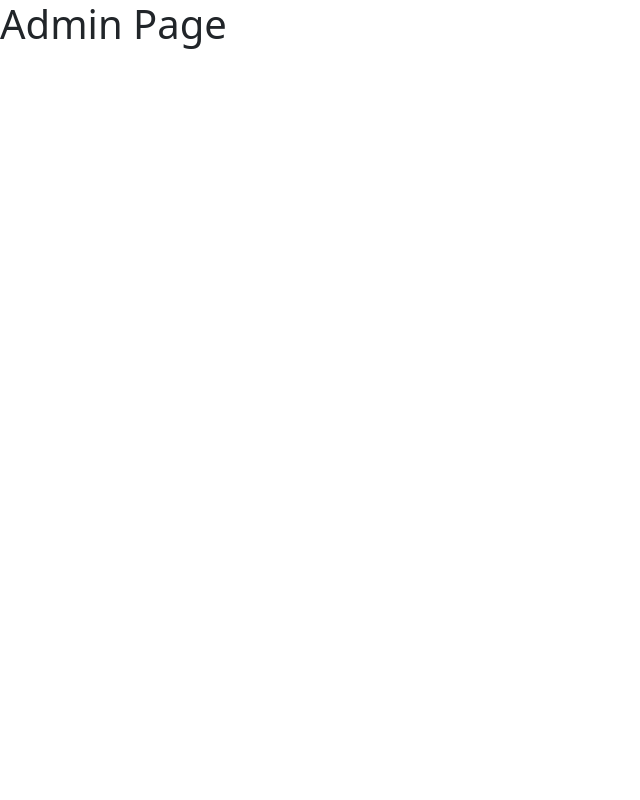
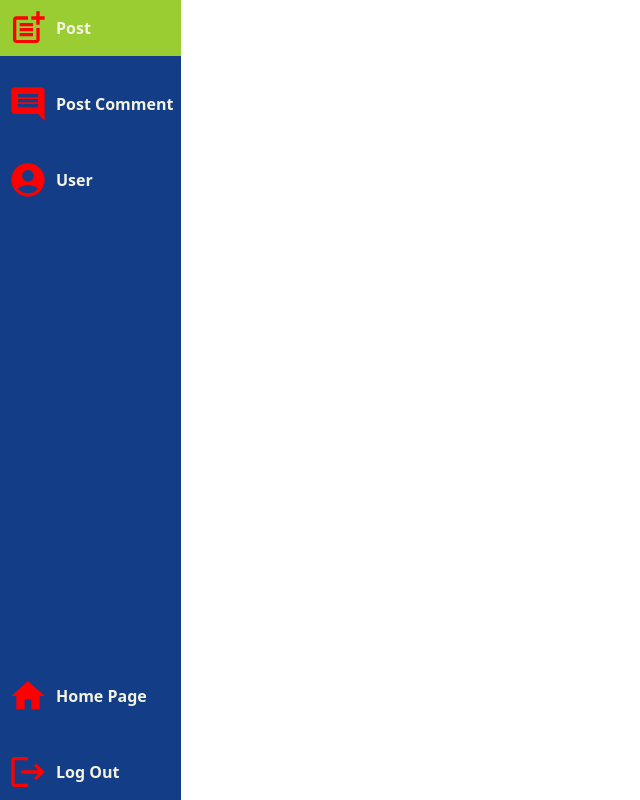
Before and after one commit to TDMinhNhat/web_blog_www_lab06, a React (Vite) app in the folder blog_fe_lab06/: page /admin in a window 1280 px wide. Shown: the whole page, without its empty margins (0-640 px from the left). Built offline with nearby package versions, Linux system fonts and the light colour scheme.

Commit message:
design tab controller admin page

```diff
--- a/blog_fe_lab06/package.json
+++ b/blog_fe_lab06/package.json
@@ -10,6 +10,10 @@
     "preview": "vite preview"
   },
   "dependencies": {
+    "@emotion/react": "^11.13.3",
+    "@emotion/styled": "^11.13.0",
+    "@mui/icons-material": "^6.1.6",
+    "@mui/material": "^6.1.6",
     "axios": "^1.7.7",
     "bootstrap": "^5.3.3",
     "jquery": "^3.7.1",
--- /dev/null
+++ b/blog_fe_lab06/src/components/admin/TabAdminComponent.tsx
@@ -0,0 +1,48 @@
+import React from "react";
+import "../../../node_modules/bootstrap/dist/css/bootstrap.css";
+import "../../../node_modules/bootstrap/dist/js/bootstrap.js";
+import "../../styles/base.scss";
+import "../../styles/admin/tab_admin.scss"
+import PostAddIcon from '@mui/icons-material/PostAdd';
+import CommentIcon from '@mui/icons-material/Comment';
+import AccountCircleIcon from '@mui/icons-material/AccountCircle';
+import HomeIcon from '@mui/icons-material/Home';
+import LogoutIcon from '@mui/icons-material/Logout';
+
+export default function TabAdminComponent() {
+  return (
+    <div className="h-100 position-fixed top-0 start-0 d-flex flex-column justify-content-between background-dark-color">
+      {/* Control about manage */}
+      <div>
+        <ul className="navbar-nav">
+            <li className="d-flex align-items-center nav-item p-2">
+              <PostAddIcon sx={{width: 40, height: 40, color: "red" }} />
+              <span className="align-text-center ms-2 text-light-color fw-bold">Post</span>
+            </li>
+            <li className="d-flex align-items-center nav-item p-2">
+              <CommentIcon sx={{width: 40, height: 40, color: "red" }} />
+              <span className="align-text-center ms-2 text-light-color fw-bold">Post Comment</span>
+            </li>
+            <li className="d-flex align-items-center nav-item p-2">
+              <AccountCircleIcon sx={{width: 40, height: 40, color: "red" }} />
+              <span className="align-text-center ms-2 text-light-color fw-bold">User</span>
+            </li>
+        </ul>
+      </div>
+
+      {/* Control about direct to home page and log out */}
+      <div>
+        <ul className="navbar-nav">
+          <li className="d-flex align-items-center nav-item p-2">
+            <HomeIcon sx={{width: 40, height: 40, color: "red" }} />
+            <span className="align-text-center ms-2 text-light-color fw-bold">Home Page</span>
+          </li>
+          <li className="d-flex align-items-center nav-item p-2">
+            <LogoutIcon sx={{width: 40, height: 40, color: "red" }} />
+            <span className="align-text-center ms-2 text-light-color fw-bold">Log Out</span>
+          </li>
+        </ul>
+      </div>
+    </div>
+  );
+}
--- a/blog_fe_lab06/src/pages/AdminPage.tsx
+++ b/blog_fe_lab06/src/pages/AdminPage.tsx
@@ -1,11 +1,10 @@
 import React from "react";
 import "../../node_modules/bootstrap/dist/css/bootstrap.css";
 import "../../node_modules/bootstrap/dist/js/bootstrap.js";
+import TabAdminComponent from "../components/admin/TabAdminComponent.js";
 
 export default function AdminPage() {
-    return (
-        <h1>
-            Admin Page
-        </h1>
-    )
+    return <div className="container-fluid h-100 d-flex flex-row">
+        <TabAdminComponent />
+    </div>
 }
--- /dev/null
+++ b/blog_fe_lab06/src/styles/admin/tab_admin.scss
@@ -0,0 +1,13 @@
+.navbar-nav {
+    .nav-item + .nav-item {
+        margin-top: 20px;
+    }
+
+    .nav-item {
+        cursor: pointer;
+    }
+
+    .nav-item:hover {
+        background-color: yellowgreen;
+    }
+}
--- /dev/null
+++ b/blog_fe_lab06/src/styles/base.scss
@@ -0,0 +1,20 @@
+$background-dark-color: #133E87;
+$background-light-color: #609BC1;
+$text-dark-color: #CBDCEB;
+$text-light-color: #F3F3E0;
+
+.background-dark-color {
+    background-color: $background-dark-color;
+}
+
+.text-dark-color {
+    color: $text-dark-color;
+}
+
+.background-light-color {
+    background-color: $background-light-color;
+}
+
+.text-light-color {
+    color: $text-light-color;
+}
```
Also changed, not shown: 1 other file (tests, documents, lock files or other folders).
